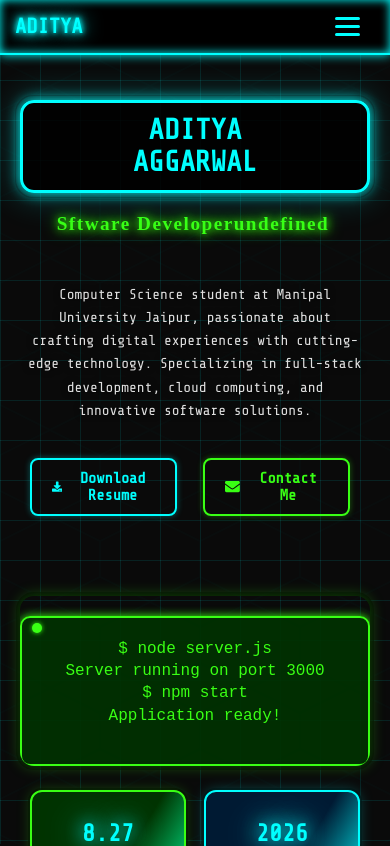
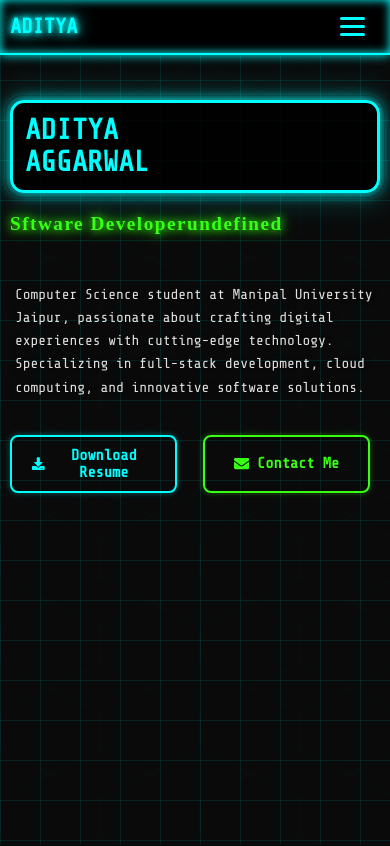
Before and after one commit to nonofficial4567/portfolio, a React (Vite) app: page / in a window 390 px wide. Shown: the top 846 px of the page. Built offline with nearby package versions, Linux system fonts and the light colour scheme.

Commit message:
Improve mobile layout with requested changes

```diff
--- a/src/index.css
+++ b/src/index.css
@@ -33,7 +33,7 @@ a:hover {
 }
 
 section {
-  padding: 5px 20px;
+  padding: 5px 10px;
   max-width: 1200px;
   margin: 0 auto;
   display: flex;
@@ -120,7 +120,7 @@ button svg {
   display: flex;
   justify-content: space-between;
   align-items: center;
-  padding: 10px 40px;
+  padding: 10px 20px;
   z-index: 1000;
   box-shadow:
     0 0 10px var(--neon-blue),
@@ -324,7 +324,7 @@ button svg {
   margin: 0;
   letterSpacing: 3px;
   lineHeight: 1.05;
-  textAlign: left;
+  textAlign: 'left';
   textShadow: 0 0 32px #00ffff, 0 0 80px #00ffff, 0 0 120px #00ffff;
   fontWeight: 900;
   fontFamily: 'Orbitron, "Segoe UI", Arial, sans-serif';
@@ -669,7 +669,7 @@ footer a:hover {
 /* Mobile Responsive Styles */
 @media (max-width: 768px) {
   .navbar {
-    padding: 10px 20px;
+    padding: 10px 10px;
     height: 60px;
     box-sizing: border-box;
   }
@@ -691,7 +691,7 @@ footer a:hover {
   }
 
   .home-section {
-    padding: 80px 15px 20px;
+    padding: 80px 10px 20px;
     min-height: calc(100vh - 60px);
   }
 
@@ -705,12 +705,13 @@ footer a:hover {
 
   .home-left {
     align-items: center;
-    text-align: center;
+    text-align: left;
     max-width: 100%;
     width: 100%;
   }
 
   .home-right {
+    display: none;
     margin-top: 0;
     max-width: 100%;
     width: 100%;
@@ -718,14 +719,14 @@ footer a:hover {
 
   .main-title {
     font-size: 2.8rem;
-    text-align: center;
+    text-align: left;
     line-height: 1.1;
     margin: 0;
     padding: 0;
   }
 
   .name-card {
-    text-align: center;
+    text-align: left;
     width: 100%;
     max-width: 100%;
     margin-bottom: 15px;
@@ -733,17 +734,17 @@ footer a:hover {
   }
 
   .description {
-    text-align: center;
+    text-align: left;
     font-size: 1rem;
     margin: 15px 0;
-    padding: 0 10px;
+    padding: 0;
   }
 
   .button-section {
-    justify-content: center;
+    justify-content: flex-start;
     margin-top: 20px;
     width: 100%;
-    padding: 0 10px;
+    padding: 0;
   }
 
   .btn-primary,
@@ -754,7 +755,7 @@ footer a:hover {
   }
 
   .social-icons {
-    justify-content: center;
+    justify-content: flex-start;
     margin-top: 30px;
   }
 
@@ -765,7 +766,7 @@ footer a:hover {
   }
 
   section {
-    padding: 10px 15px;
+    padding: 10px 10px;
     min-height: auto;
     width: 100%;
     box-sizing: border-box;
@@ -775,7 +776,7 @@ footer a:hover {
   .about-container {
     flex-direction: column !important;
     gap: 20px !important;
-    padding: 0 15px;
+    padding: 0 10px;
     width: 100%;
     box-sizing: border-box;
   }
@@ -793,7 +794,7 @@ footer a:hover {
     flex-direction: column !important;
     gap: 20px !important;
     width: 100%;
-    padding: 0 15px;
+    padding: 0 10px;
     box-sizing: border-box;
   }
 
@@ -810,7 +811,7 @@ footer a:hover {
     flex-direction: column !important;
     gap: 15px !important;
     width: 100%;
-    padding: 0 15px;
+    padding: 0 10px;
     box-sizing: border-box;
   }
 
@@ -820,7 +821,7 @@ footer a:hover {
     gap: 20px !important;
     align-items: center !important;
     width: 100%;
-    padding: 0 15px;
+    padding: 0 10px;
     box-sizing: border-box;
   }
 
@@ -839,7 +840,7 @@ footer a:hover {
     flex-direction: column !important;
     align-items: center !important;
     width: 100%;
-    padding: 0 15px;
+    padding: 0 10px;
     box-sizing: border-box;
   }
 
@@ -855,7 +856,7 @@ footer a:hover {
     width: 100% !important;
     max-width: 100% !important;
     margin: 0 !important;
-    padding: 0 15px;
+    padding: 0 10px;
     box-sizing: border-box;
   }
 
@@ -863,7 +864,7 @@ footer a:hover {
     flex-direction: column !important;
     gap: 15px !important;
     width: 100%;
-    padding: 0 15px;
+    padding: 0 10px;
     box-sizing: border-box;
   }
 
@@ -881,7 +882,7 @@ footer a:hover {
     gap: 20px !important;
     align-items: center !important;
     width: 100%;
-    padding: 0 15px;
+    padding: 0 10px;
     box-sizing: border-box;
   }
 
@@ -896,7 +897,7 @@ footer a:hover {
 
  /* Experience Timeline Mobile */
  .experience-container .desktop-timeline {
-   display: block;
+   display: block !important;
  }
 
  .experience-container .mobile-timeline {
@@ -905,13 +906,13 @@ footer a:hover {
 
  @media (max-width: 768px) {
    .experience-container .desktop-timeline {
-     display: none !important;
+     display: block !important;
    }
 
    .experience-container .mobile-timeline {
-     display: block !important;
+     display: none !important;
      width: 100%;
-     padding: 0 15px;
+     padding: 0 10px;
      box-sizing: border-box;
    }
 
@@ -966,14 +967,14 @@ footer a:hover {
   /* Fix section headings spacing */
   .section-heading {
     margin: 20px 0 30px 0 !important;
-    padding: 0 15px !important;
-    text-align: center !important;
+    padding: 0 10px !important;
+    text-align: left !important;
   }
 }
 
 @media (max-width: 480px) {
   .navbar {
-    padding: 8px 15px;
+    padding: 8px 10px;
     height: 55px;
   }
 
@@ -982,7 +983,7 @@ footer a:hover {
   }
 
   .home-section {
-    padding: 70px 10px 20px;
+    padding: 70px 5px 20px;
   }
 
   .main-title {
@@ -1027,7 +1028,7 @@ footer a:hover {
 
 
   section {
-    padding: 10px;
+    padding: 10px 5px;
     width: 100%;
     box-sizing: border-box;
   }
@@ -1070,7 +1071,7 @@ footer a:hover {
 
   /* Awards section spacing fix */
   .awards-container {
-    padding: 0 10px !important;
+    padding: 0 5px !important;
     width: 100% !important;
     box-sizing: border-box !important;
   }
@@ -1093,7 +1094,7 @@ footer a:hover {
 @media (max-width: 1024px) and (min-width: 769px) {
   .home-container {
     gap: 60px;
-    padding: 0 20px;
+    padding: 0 15px;
   }
 
   .main-title {
@@ -1105,7 +1106,7 @@ footer a:hover {
   }
 
   section {
-    padding: 20px;
+    padding: 20px 15px;
     max-width: 100%;
   }
 }
```
